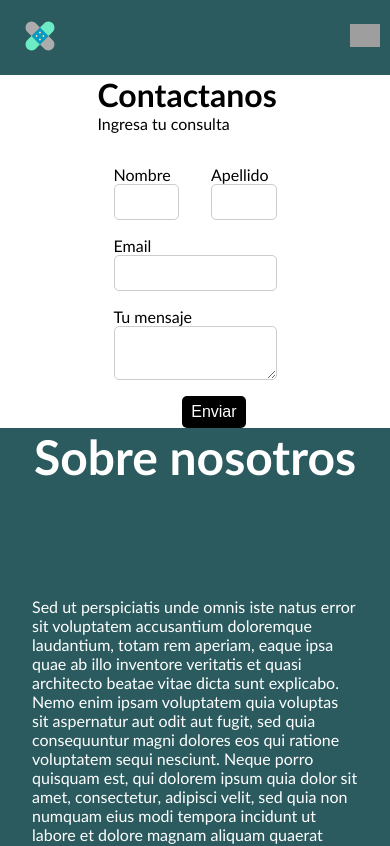
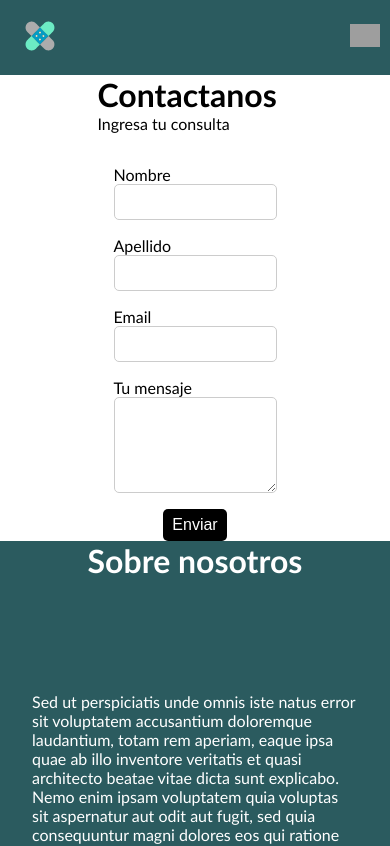
Before and after one commit to ttaxyy/medicostos, a React (Vite) app in the folder medicostos/: page /contactanos in a window 390 px wide. Shown: the top 846 px of the page. Built offline with nearby package versions, Linux system fonts and the light colour scheme; grey boxes are pictures that could not be loaded; the HTML template or start-up script is replaced by a standard one.

Commit message:
movi algo en contacto pero no me acuerdo

```diff
--- a/medicostos/src/Contacto/Contacto.css
+++ b/medicostos/src/Contacto/Contacto.css
@@ -40,7 +40,7 @@
 .mensajito > h2 {
   display: flex;
   justify-content: center;
-  font-size: 3rem;
+  font-size: 2rem;
 }
 .mensajito > p {
   display: flex;
@@ -58,13 +58,13 @@ input {
   flex-direction: column;
   padding: 0 1rem 1rem 1rem;
 }
+#mensaje {
+  height: 6rem;
+}
 
 .enviar {
-  padding-top: 25%;
-}
-
-.ayNoSe {
   display: flex;
+  justify-content: center;
 }
 
 input,
@@ -83,7 +83,6 @@ textarea {
 .enviar button {
   height: 2rem;
   width: 4rem;
-
   font-size: 1rem;
   color: white;
   background-color: #000;
@@ -106,11 +105,9 @@ textarea {
 
   .inputs {
     width: 100%;
+    padding: 0;
   }
 
-  .contenidoFormulario {
-    width: 5000px;
-  }
   .todo {
     padding: 0;
   }
@@ -119,6 +116,17 @@ textarea {
   }
   .enviar {
     padding-top: 0;
-    padding-left: 10vh;
+    display: flex;
+    align-items: center;
+  }
+  .nombreApellido {
+    display: flex;
+    flex-direction: column;
+  }
+  .contenidoFormulario {
+    width: 100vh;
+    padding: 0;
+    margin: 0;
+    gap: 0;
   }
 }
```
Also changed, not shown: 1 other file (tests, documents, lock files or other folders).
